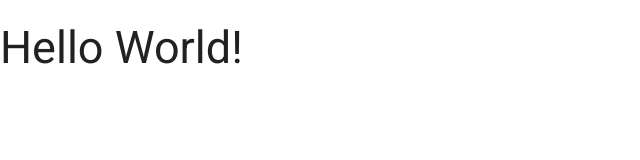
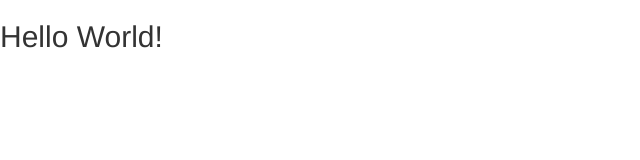
Before and after one commit to autotraderuk/mcr-digital-chat, a website: page site/index.html in a window 1280 px wide. Shown: the whole page, without its empty margins (0-640 px from the left). Drawn offline with nearby package versions, Linux system fonts and the light colour scheme.

Commit message:
add in bootstrap

```diff
--- a/site/index.html
+++ b/site/index.html
@@ -24,8 +24,10 @@
     <script defer src="https://code.getmdl.io/1.1.3/material.min.js"></script>
 
     <!-- App Styling -->
-  <link rel="stylesheet" href="https://fonts.googleapis.com/css?family=Roboto:regular,bold,italic,thin,light,bolditalic,black,medium&amp;lang=en">
+    <link rel="stylesheet"
+          href="https://fonts.googleapis.com/css?family=Roboto:regular,bold,italic,thin,light,bolditalic,black,medium&amp;lang=en">
     <link rel="stylesheet" href="styles/main.css">
+    <link href="https://maxcdn.bootstrapcdn.com/bootstrap/3.3.6/css/bootstrap.min.css" rel="stylesheet">
 </head>
 <body>
 
```
Lines whose indentation alone changed are shown as unchanged.
